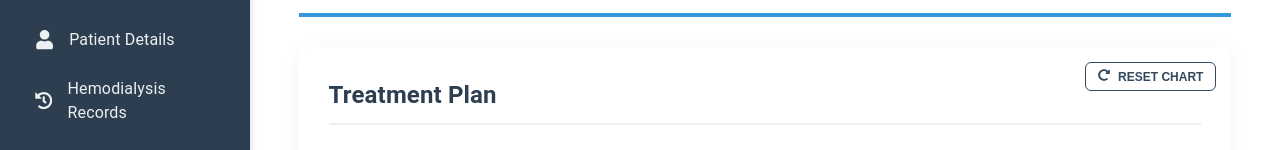
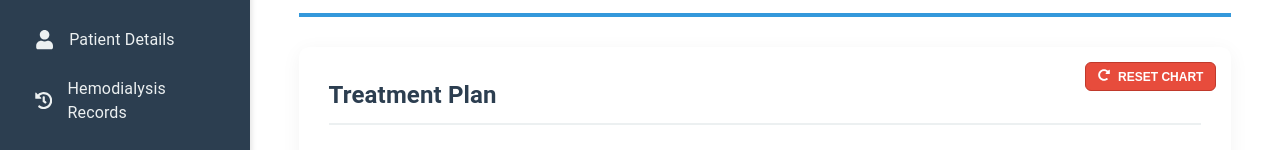
Before and after one commit to CharlieNndwa/medical-dialysis-app, a React (Create React App) app in the folder client/: page /dialysis in a window 1280 px wide. Shown: the part 170-320 px from the top of the page. Built offline with nearby package versions, Linux system fonts and the light colour scheme; no server answers; sample sign-in values are in the browser's storage.

Commit message:
style(frontend): Updated global reset button to red for emphasis

```diff
--- a/client/src/App.css
+++ b/client/src/App.css
@@ -64,9 +64,10 @@ body {
     /* Styling (Smaller and Black) */
     font-size: 0.75rem; /* Small font size */
     padding: 6px 12px;  /* Small padding */
-    border: 1px solid #34495e; /* Dark border */
-    color: #34495e; /* Black/Dark text */
-    background: none;
+     border: 1px solid #c0392b; /* Dark border */
+     color: #ffffff; /* Black/Dark text */
+      background-color: #e74c3c; /* Bright red background */
+
     border-radius: 6px;
     font-weight: 600;
     cursor: pointer;
@@ -75,9 +76,9 @@ body {
 }
 
 .global-reset-btn:hover {
-    border-color: #000000;
-    color: #000000;
-    background-color: #f0f0f0;
+    background-color: #c0392b;
+    border-color: #c0392b;
+    color: #ffffff;
 }
 
 
```
